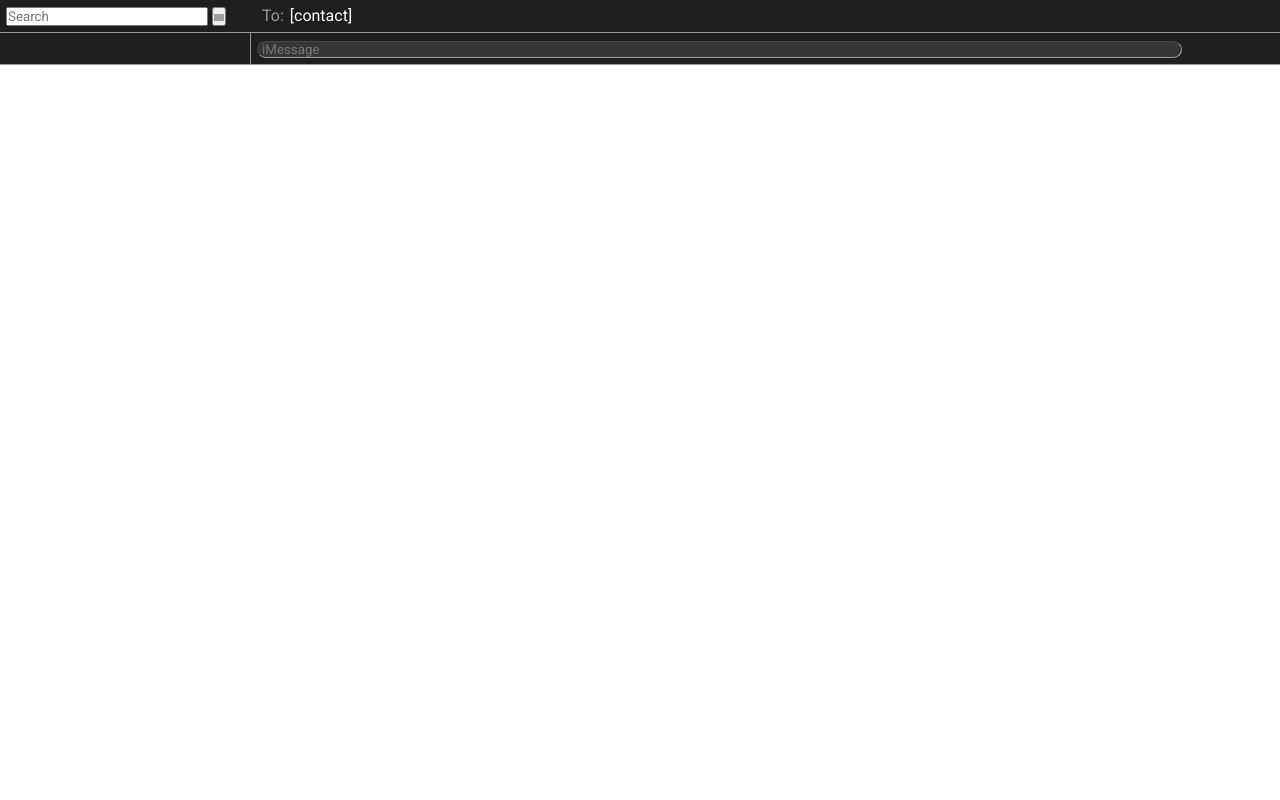
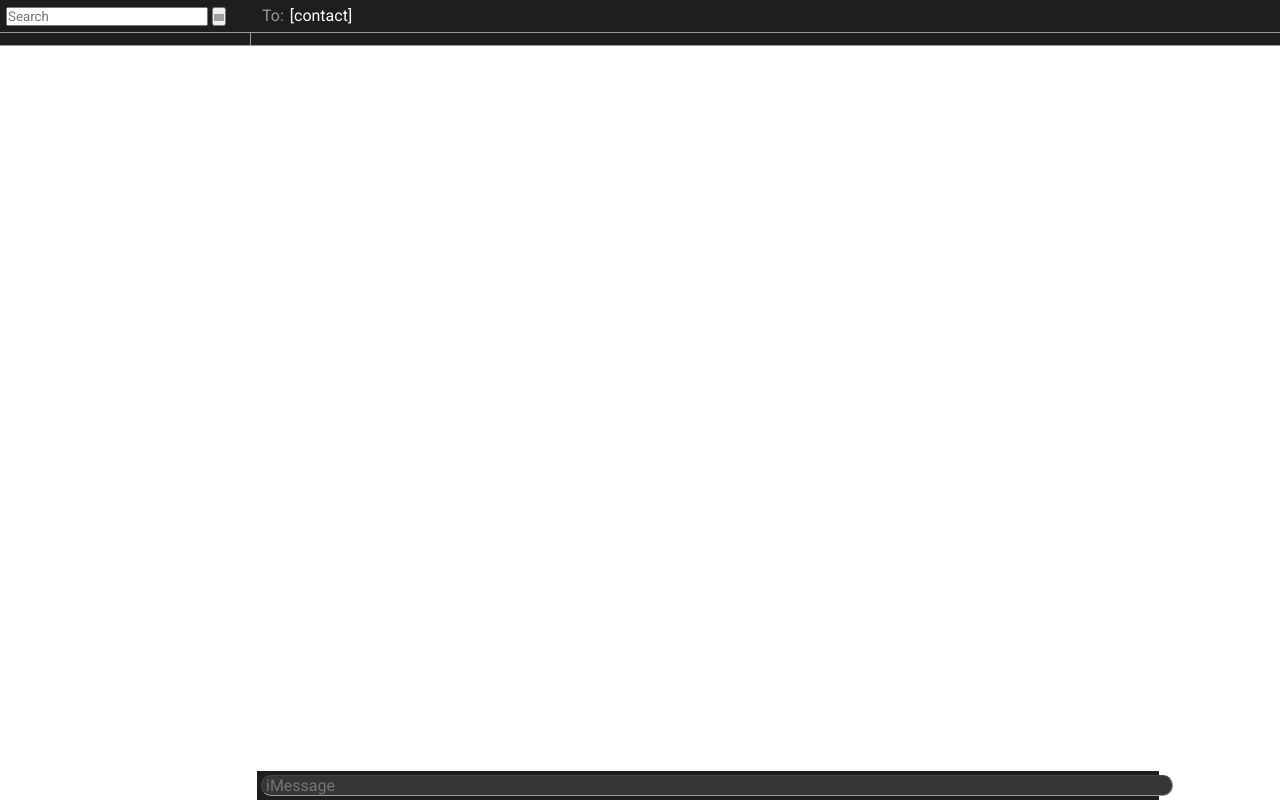
Before and after one commit to christopher-kapic/imessageclient, a Flask app: page / in a window 1280 px wide. Run offline with Flask 2, Linux system fonts and the light colour scheme; data that the repository does not hold is empty; grey boxes are pictures that could not be loaded.

Commit message:
Aesthetic, mostly

```diff
--- a/app/static/javascript/script.js
+++ b/app/static/javascript/script.js
@@ -7,14 +7,14 @@
         if (global_data[i]["contact"] == cont) {
             for (const message of global_data[i]["messages"]) {
                 if (message[0] == 0) { // other person
-                    document.getElementById("message-box").innerHTML += '<p>' + message[1] + '</p>';
+                    document.getElementById("message-box").innerHTML += '<p class="from-other">' + message[1] + '</p>';
                 } else { // user
-                    document.getElementById("message-box").innerHTML += '<p>' + message[1] + '</p>';
+                    document.getElementById("message-box").innerHTML += '<p class="from-user">' + message[1] + '</p>';
                 }
             }
         }
     }
-    document.getElementById("pending-message-text").addEventListener('submit', sendText);
+
 }
 
 function firstLoadMessages() {
@@ -53,3 +53,5 @@
 function showAlert() {
     alert("Hello World!");
 }
+
+document.getElementById("pending-message-text").addEventListener('submit', sendText);
--- a/app/static/styles/style.css
+++ b/app/static/styles/style.css
@@ -53,7 +53,7 @@
   border-left-color: rgb(154,154,154);
   border-left-width: 1px;
   overflow-y: scroll;
-  max-height: calc(100vh - 45px);
+  max-height: calc(100vh - 90px);
 }
 
 #active-con p {
@@ -80,16 +80,51 @@
   border-bottom-style: solid;
 }
 
+#new-message {
+  position: fixed;
+  bottom: 0;
+  width: calc(90vw - 250px);
+  max-height: 180px;
+}
+
 #pending-message-text {
-  width: 90%;
+  width: 100%;
   background-color: rgb(54, 54, 54);
-  color: rgb(154,154,154);
+  color: rgb(255, 255, 255);
   outline: none;
   border-radius: 10px;
   padding-left: 4px;
   padding-right: 4px;
+  margin: 4px;
   border-width: 1px;
   border-color: rgb(154,154,154);
+  outline-style: none;
+  font-size: 16px;
+}
+
+#message-box {
+  width: 100%;
+}
+
+.from-other {
+  background-color: rgb(85, 85, 85);
+  padding: 4px;
+  border-radius: 10px;
+  position: relative;
+  left: 0px;
+  max-width: 400px;
+  margin: 4px;
+}
+
+.from-user {
+  background-color: rgb(38, 102, 208);
+  padding: 4px;
+  border-radius: 10px;
+  position: relative;
+  right: 0px;
+  max-width: 400px;
+  margin: 4px;
+  text-align: right;
 }
 
 /* Tablet CSS */
```
